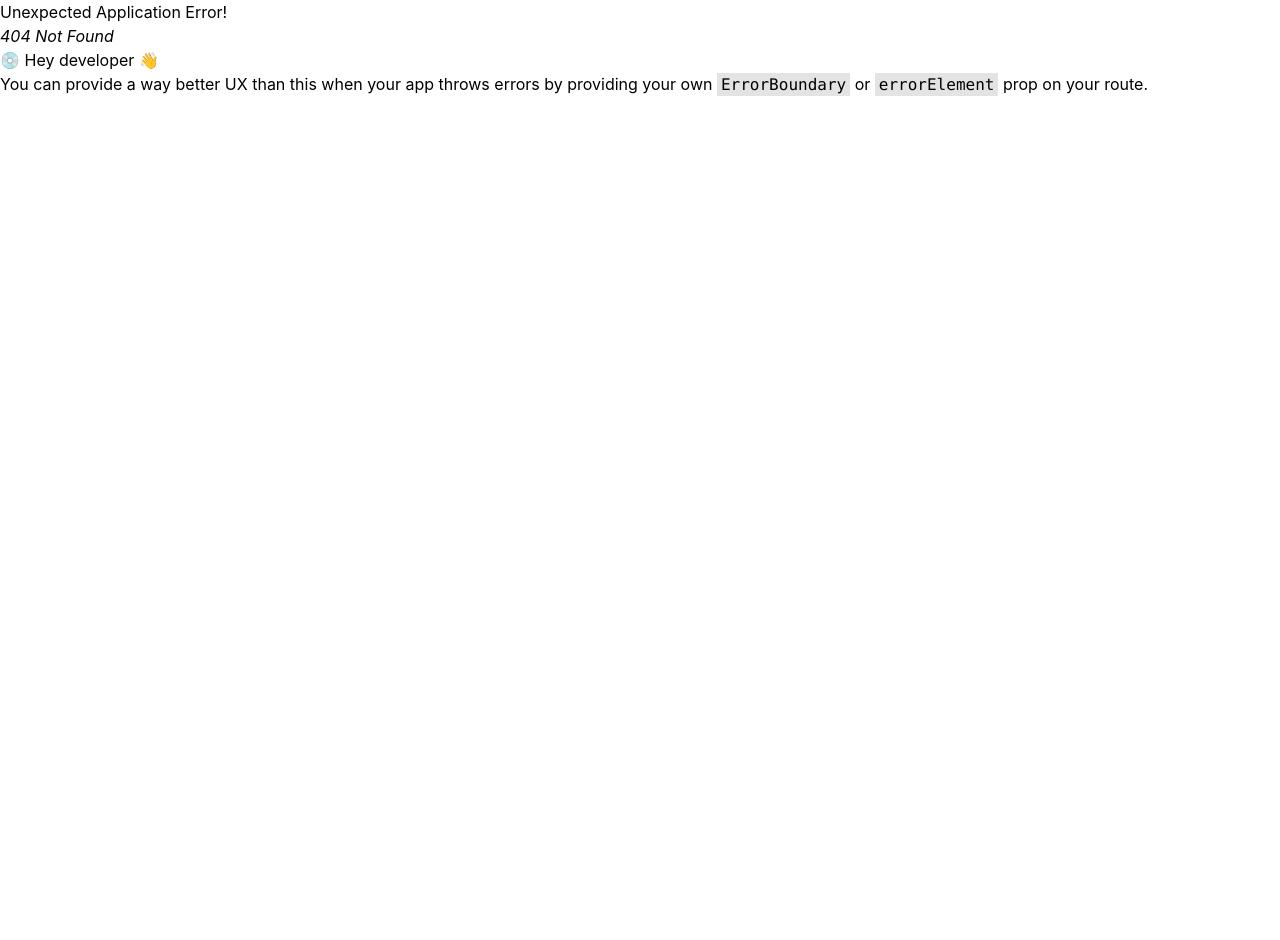
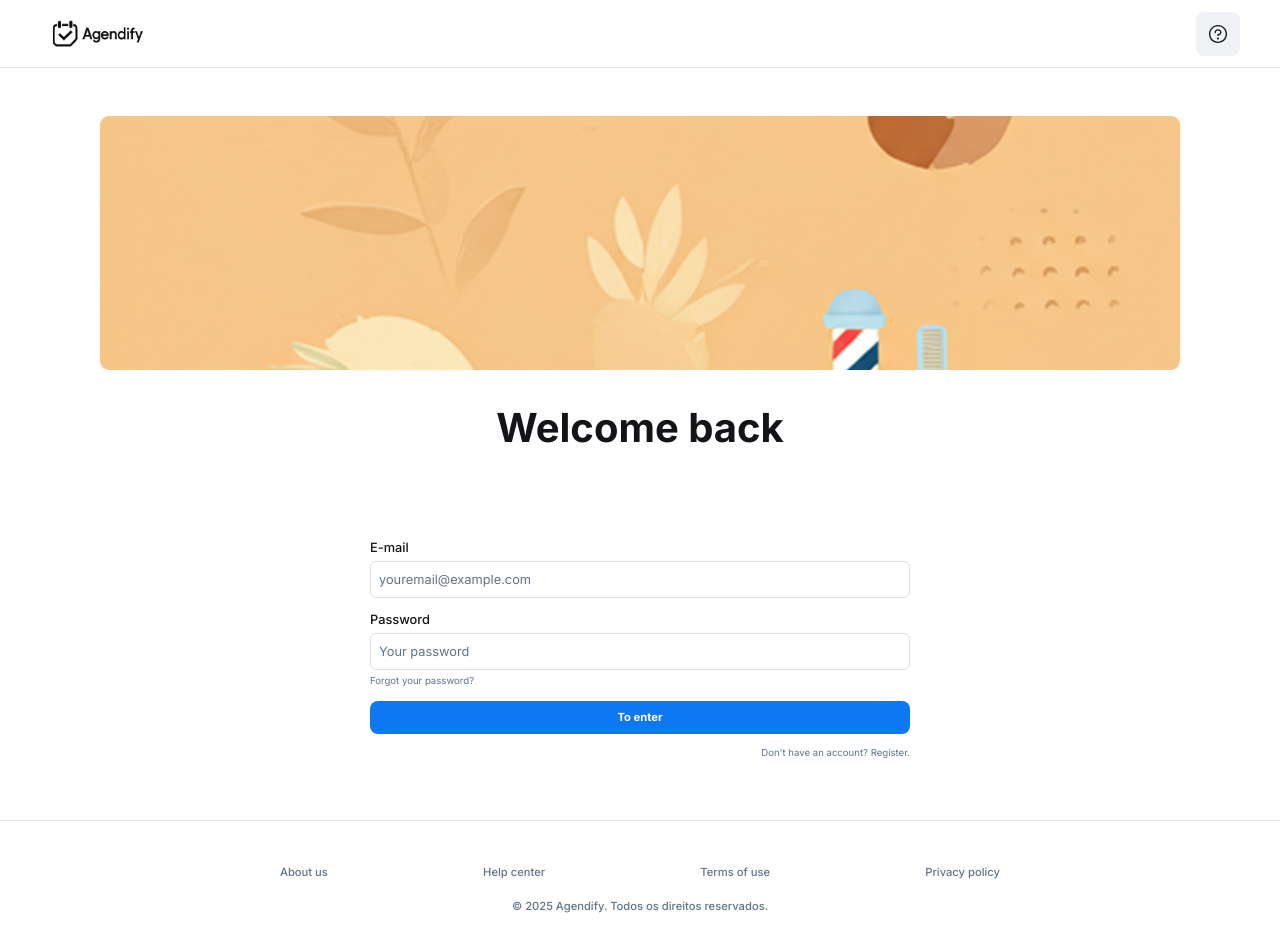
Before and after one commit to DouglaasPH/agendify, a React (Vite) app in the folder frontend/: page /login in a window 1280 px wide. Before the commit this address had no page. Before the commit the page ends 800 px from the top, so only its background shows below. Built offline with nearby package versions, Linux system fonts and the light colour scheme.

Commit message:
added login page.

```diff
--- a/frontend/src/App.tsx
+++ b/frontend/src/App.tsx
@@ -12,6 +12,8 @@ import HelpCenterPage from "./pages/help_center/helpCenter";
 import ContactPage from "./pages/contact/contact";
 import PrivacyPolicyPage from "./pages/privacy_policy/privacyPolicy";
 import TermsOfUsePage from "./pages/terms_of_use/termsOfUse";
+import LoginPage from "./pages/login/login";
+import RegisterPage from "./pages/register/register";
 
 // Components
 import NavBar from "./components/navbar/navBar";
@@ -68,6 +70,22 @@ const browserRoutes = createBrowserRouter(
           </>
         }
       />
+      <Route
+        path="login"
+        element={
+          <>
+            <NavBar /> <LoginPage /> <FooterBar />
+          </>
+        }
+      />
+      <Route
+        path="register"
+        element={
+          <>
+            <NavBar /> <RegisterPage /> <FooterBar />
+          </>
+        }
+      />
     </Route>
   )
 );
--- a/frontend/src/components/navbar/navBar.tsx
+++ b/frontend/src/components/navbar/navBar.tsx
@@ -8,9 +8,9 @@ import InTheDashboardPages from "./components/inTheDashboardPages";
 import InTheChatPage from "./components/inTheChat";
 
 function NavBar() {
-  const inTheHome = true;
+  const inTheHome = false;
   const inTheDashboard = false;
-  const inTheChat = false;
+  const inTheChat = true;
 
   // TODO: Add logic to direct the types of navbar
 
--- /dev/null
+++ b/frontend/src/pages/login/login.tsx
@@ -0,0 +1,75 @@
+import { useEffect, useState } from "react";
+
+// banner
+import mainBanner from "../../assets/banners/banner-2.jpg";
+
+// font
+import "../../css/font.css";
+
+function LoginPage() {
+  const [currentSizeOfScreen, setCurrentSizeOfScreen] = useState(
+    window.innerWidth
+  );
+
+  useEffect(() => {
+    const handleResize = () => {
+      setCurrentSizeOfScreen(window.innerWidth);
+    };
+
+    window.addEventListener("resize", handleResize);
+
+    return () => {
+      window.removeEventListener("resize", handleResize);
+    };
+  }, []);
+
+  return (
+    <div className="flex justify-center items-center p-[0.4rem] xl:p-0 mb-15">
+      <div className="w-92 xl:w-270 xl:mt-12 mt-8 flex flex-col justify-center items-center gap-20">
+        {currentSizeOfScreen > 768 ? (
+          <section className="w-full flex flex-col gap-7">
+            <img src={mainBanner} alt="main banner" className="w-full" />
+            <h1 className="text-center font-inter font-bold text-[1.5rem] sm:text-[2rem] xl:text-[2.5rem] text-[#121417]">
+              Welcome back
+            </h1>
+          </section>
+        ) : null}
+        <section className="flex flex-col justify-between gap-3 w-1/2">
+          <div className="flex flex-col justify-between gap-1 w-full">
+            <p className="font-inter font-medium text-[0.6rem] sm:text-[0.7rem] xl:text-[0.8rem] text-[#121417]">
+              E-mail
+            </p>
+            <input
+              type="email"
+              placeholder="youremail@example.com"
+              className="font-inter font-normal text-[0.6rem] sm:text-[0.7rem] xl:text-[0.8rem] placeholder-[#61738A] text-[#121417] border border-[#DBE0E5] rounded-md p-2 w-full"
+            />
+          </div>
+          <div className="flex flex-col justify-between gap-1 w-full">
+            <p className="font-inter font-medium text-[0.6rem] sm:text-[0.7rem] xl:text-[0.8rem] text-[#121417]">
+              Password
+            </p>
+            <input
+              type="text"
+              placeholder="Your password"
+              className="font-inter font-normal text-[0.6rem] sm:text-[0.7rem] xl:text-[0.8rem] placeholder-[#61738A] text-[#121417] border border-[#DBE0E5] rounded-md p-2 w-full"
+            />
+            <a className="font-inter font-regular text-[0.4rem] sm:text-[0.5rem] xl:text-[0.6rem] text-[#61738A] cursor-pointer">
+              Forgot your password?
+            </a>
+          </div>
+          <div className="flex flex-col justify-between gap-3">
+            <button className="p-2 pl-2 xl:pl-3 pr-2 xl:pr-3 w-full bg-[#0D78F2] hover:opacity-95 rounded-lg text-[#FFFFFF] font-inter font-bold text-[0.6rem] xl:text-[0.7rem] cursor-pointer">
+              To enter
+            </button>
+            <a className="text-end font-inter font-regular text-[0.4rem] sm:text-[0.5rem] xl:text-[0.6rem] text-[#61738A] cursor-pointer">
+              Don't have an account? Register.
+            </a>
+          </div>
+        </section>
+      </div>
+    </div>
+  );
+}
+
+export default LoginPage;
--- /dev/null
+++ b/frontend/src/pages/register/register.tsx
@@ -0,0 +1,12 @@
+// font
+import "../../css/font.css";
+
+function RegisterPage() {
+  return (
+    <div>
+      <div></div>
+    </div>
+  );
+}
+
+export default RegisterPage;
```
